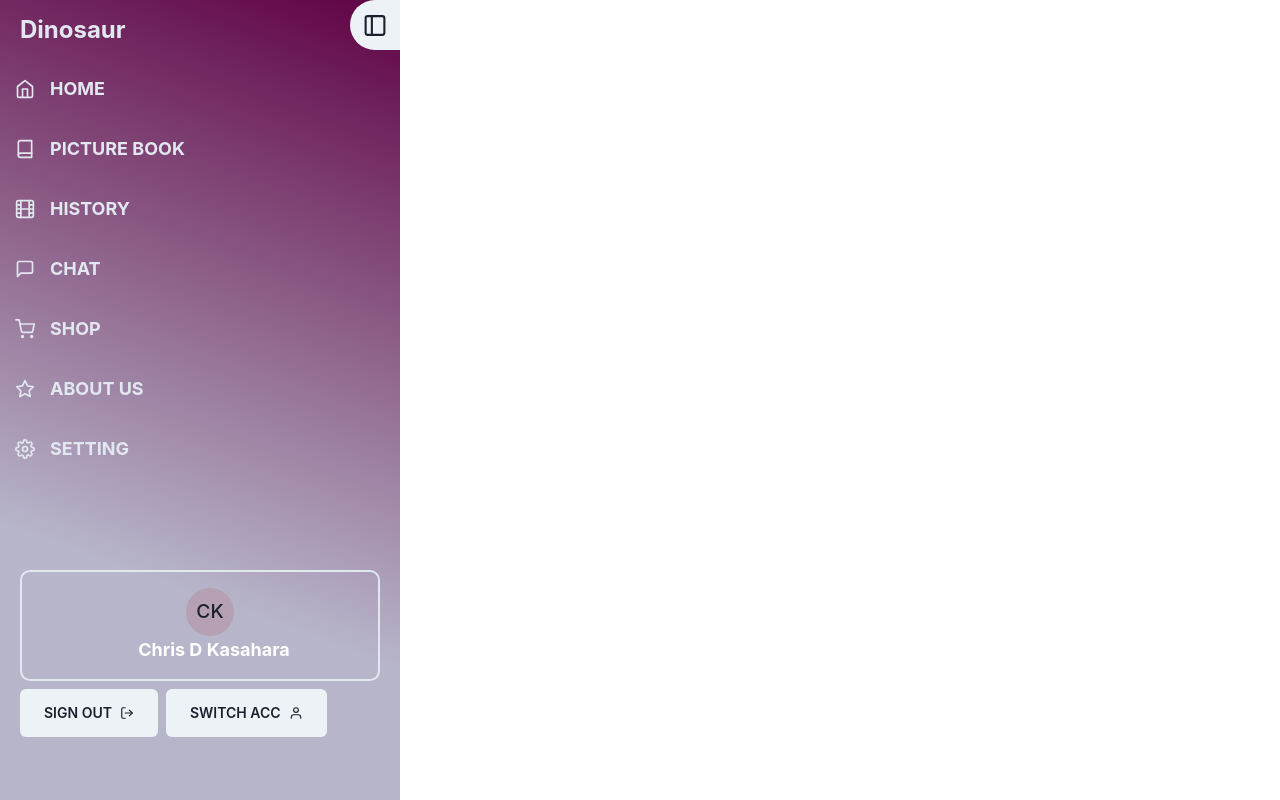
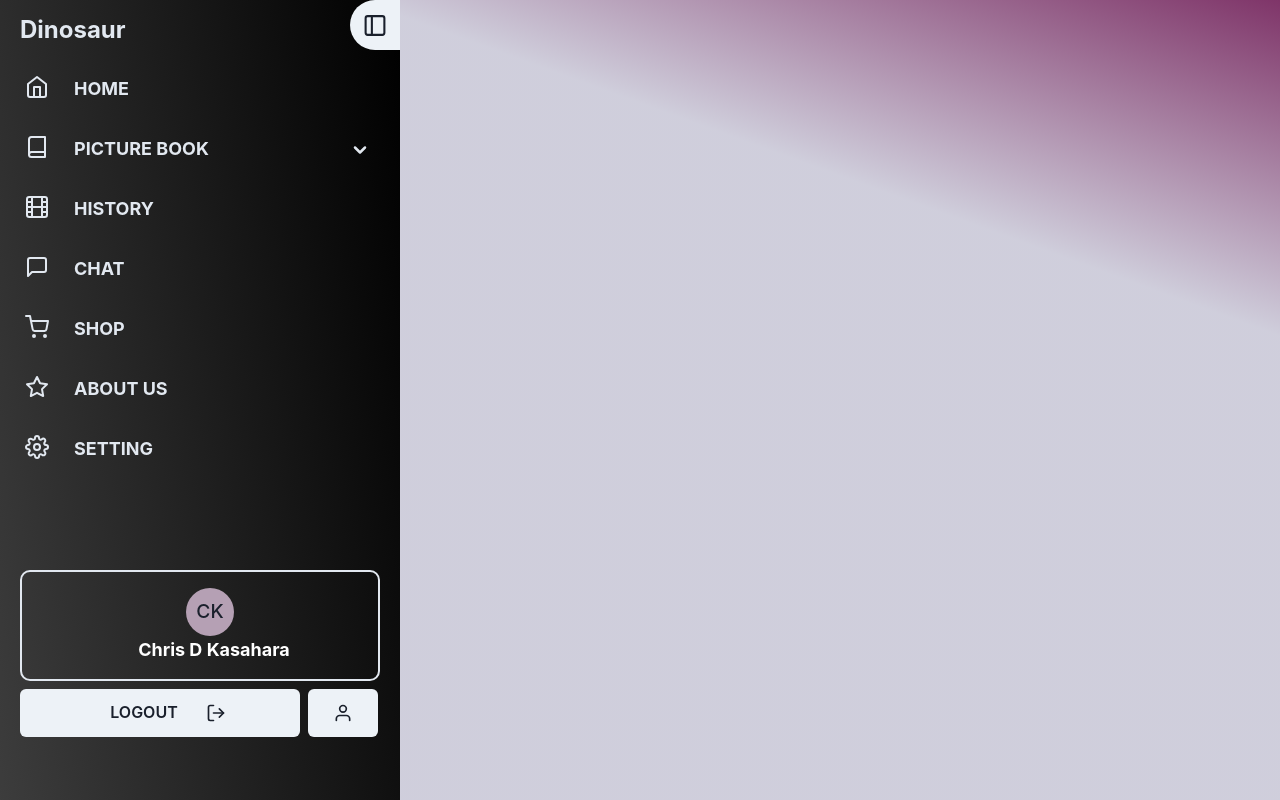
Before and after one commit to Christian-D-K/sidebar_menu, a Next.js app: page / in a window 1280 px wide. Built offline with nearby package versions, Linux system fonts and the light colour scheme.

Commit message:
背景色の設定と挙動設定

```diff
--- a/pages/index.tsx
+++ b/pages/index.tsx
@@ -1,8 +1,20 @@
+import { Flex } from '@chakra-ui/react'
 import type { NextPage } from 'next'
 import Sidebar from '../src/features/Menu/Sidebar'
 
 const Home: NextPage = () => {
-  return <Sidebar />
+  return (
+    <Flex flexFlow='row'>
+      <Sidebar />
+      <Flex
+        w='100%'
+        h='100vh'
+        bgGradient='linear(200deg, rgba(95, 2, 67, .8), rgba(17,11,79,.2)30%),
+    linear-gradient(135deg, rgba(0,0,90,.5), rgba(120,0,100,.4) 90%),
+    linear-gradient(330deg, rgba(0,0,20, .9), rgba(0,0,0) 40%)'
+      ></Flex>
+    </Flex>
+  )
 }
 
 export default Home
--- a/src/common/consts.ts
+++ b/src/common/consts.ts
@@ -32,43 +32,43 @@ export const menuContents: menuContentsType = [
         id: 'rfrgsg',
         path: '/',
         icon: 'none',
-        name: 'Pteranodon',
+        name: 'PTERANODON',
       },
       {
         id: 'qqarfw',
         path: '/',
         icon: 'none',
-        name: 'Stegosaurus',
+        name: 'STEGOSAURUS',
       },
       {
         id: 'tdchdx',
         path: '/',
         icon: 'none',
-        name: 'Triceratops',
+        name: 'TRICARETOPS',
       },
       {
         id: 'jrcsxs',
         path: '/',
         icon: 'none',
-        name: 'ParasauroLophus',
+        name: 'PARASAUROLOPHUS',
       },
       {
         id: 'eedddw',
         path: '/',
         icon: 'none',
-        name: 'Spinosaurus',
+        name: 'SPINOSAURUS',
       },
       {
         id: 'ggegss',
         path: '/',
         icon: 'none',
-        name: 'Brachiosaurus',
+        name: 'BRACHIOSAURUS',
       },
       {
         id: 'eggfsg',
         path: '/',
         icon: 'none',
-        name: 'Plesiosaurus',
+        name: 'PLESIOSAURUS',
       },
     ],
   },
--- /dev/null
+++ b/src/components/element/ ExtendableButton.tsx
@@ -0,0 +1,36 @@
+import { Icon, Button, Text } from '@chakra-ui/react'
+import { extendableButtonPropsType } from '../../types/ExtendableButton.type'
+
+const ExtendableButton = ({
+  buttonText,
+  isExtend,
+  icon,
+  extendWidth,
+  shrinkWidth,
+  height,
+  onMouseEvent,
+}: extendableButtonPropsType) => {
+  return (
+    <Button
+      w={isExtend ? extendWidth : shrinkWidth}
+      h={height}
+      onMouseEnter={onMouseEvent}
+      fontSize='md'
+      transition={'400ms'}
+      _hover={{ bg: 'gray.400', color: 'gray.800' }}
+    >
+      <Text
+        w={isExtend ? '100px' : '0px'}
+        transition={'800ms'}
+        overflow='hidden'
+      >
+        {isExtend && buttonText}
+      </Text>
+      {icon && (
+        <Icon as={icon} h={5} w={5} ml={isExtend ? 3 : 0} transition={'100m'} />
+      )}
+    </Button>
+  )
+}
+
+export default ExtendableButton
--- a/src/features/Menu/ChildMenu.tsx
+++ b/src/features/Menu/ChildMenu.tsx
@@ -1,8 +1,7 @@
-import { Flex, ListItem, Center, Icon } from '@chakra-ui/react'
+import { Flex, ListItem } from '@chakra-ui/react'
 import { useAtom } from 'jotai'
 import { menuContentsAtom } from '../../atom/MenuAtom'
 import { childMenuContentsPropsType } from '../../types/Manu.type'
-import { FiChevronDown } from 'react-icons/fi'
 
 const ChildMenu = ({ id, parentId }: childMenuContentsPropsType) => {
   const [menuContents] = useAtom(menuContentsAtom)
@@ -13,7 +12,12 @@ const ChildMenu = ({ id, parentId }: childMenuContentsPropsType) => {
     (chlidContentsItem) => chlidContentsItem.id === id
   )
   return (
-    <Flex color='gray.600' cursor='pointer' _hover={{ bg: 'gray.700' }} pl={10}>
+    <Flex
+      color='gray.600'
+      cursor='pointer'
+      _hover={{ bg: 'gray.700', color: 'gray.200' }}
+      pl={10}
+    >
       <ListItem my={15} h={30} flexGrow={1} fontSize='lg' fontWeight='bold'>
         {childMenuItem?.name}
       </ListItem>
--- a/src/features/Menu/MenuFooter.tsx
+++ b/src/features/Menu/MenuFooter.tsx
@@ -1,3 +1,4 @@
+import { useState } from 'react'
 import { useAtom } from 'jotai'
 import {
   Flex,
@@ -8,48 +9,32 @@ import {
   Stack,
   Button,
 } from '@chakra-ui/react'
-import { FiLogOut, FiUser, FiChevronRight } from 'react-icons/fi'
+import { FiLogOut, FiUser } from 'react-icons/fi'
 import { menuOpeningStateAtom } from '../../atom/MenuAtom'
+import ExtendableButton from '../../components/element/ ExtendableButton'
 
 const MenuFooter = () => {
   const [menuOpeningState, setMenuOpeningState] = useAtom(menuOpeningStateAtom)
   const { mainMenuState } = menuOpeningState
   const { isOpen } = mainMenuState
   return (
-    <Flex h={250} w='100%' flexFlow='column' p={5}>
-      <Flex
-        flexFlow='row'
-        border='2px'
-        borderRadius='10px'
-        borderColor='gray.200'
-        py={4}
-        pl={7}
-        mb={1}
-        cursor='pointer'
-        _hover={{ bg: 'gray.200' }}
-      >
-        <Center flexFlow='column' flexGrow={1}>
-          <Avatar src='' name='Chris Kasahara' size='md' mr={2} />
-          <Text fontSize='lg' fontWeight='bold' color='white'>
-            Chris D Kasahara
-          </Text>
-        </Center>
-      </Flex>
-      <Flex>
-        <Stack direction='row' spacing={2} py={1}>
-          <Button size='sm' p={6} rightIcon={<FiLogOut />}>
-            SIGN OUT
-          </Button>
-          <Button size='sm' p={6} rightIcon={<FiUser />}>
-            SWITCH ACC
-          </Button>
-        </Stack>
-      </Flex>
+    <Flex h={250} w='100%' flexFlow='column' p={isOpen ? 5 : 0}>
+      {isOpen ? (
+        <FooterContentsWhenMenuOpen />
+      ) : (
+        <FooterContentsWhenMenuClosed />
+      )}
     </Flex>
   )
 }
 
 const FooterContentsWhenMenuOpen = () => {
+  const [isLeftButtonWide, setIsLeftButtonWide] = useState(true)
+
+  const onMouseEvent = () => {
+    setIsLeftButtonWide(!isLeftButtonWide)
+  }
+
   return (
     <>
       <Flex
@@ -61,27 +46,58 @@ const FooterContentsWhenMenuOpen = () => {
         pl={7}
         mb={1}
         cursor='pointer'
-        _hover={{ bg: 'gray.200' }}
+        color='white'
+        transition={'1500ms'}
+        _hover={{ bg: 'gray.200', color: 'gray.700' }}
       >
         <Center flexFlow='column' flexGrow={1}>
           <Avatar src='' name='Chris Kasahara' size='md' mr={2} />
-          <Text fontSize='lg' fontWeight='bold' color='white'>
+          <Text fontSize='lg' fontWeight='bold'>
             Chris D Kasahara
           </Text>
         </Center>
       </Flex>
       <Flex>
         <Stack direction='row' spacing={2} py={1}>
-          <Button size='sm' p={6} rightIcon={<FiLogOut />}>
-            SIGN OUT
-          </Button>
-          <Button size='sm' p={6} rightIcon={<FiUser />}>
-            SWITCH ACC
-          </Button>
+          <ExtendableButton
+            buttonText='LOGOUT'
+            isExtend={isLeftButtonWide}
+            extendWidth='280px'
+            shrinkWidth='70px'
+            height={12}
+            icon={FiLogOut}
+            onMouseEvent={!isLeftButtonWide ? onMouseEvent : () => {}}
+          />
+          <ExtendableButton
+            buttonText='SWITCH ACC'
+            isExtend={!isLeftButtonWide}
+            extendWidth='280px'
+            shrinkWidth='70px'
+            height={12}
+            icon={FiUser}
+            onMouseEvent={isLeftButtonWide ? onMouseEvent : () => {}}
+          />
         </Stack>
       </Flex>
     </>
   )
 }
 
+const FooterContentsWhenMenuClosed = () => {
+  return (
+    <>
+      <Flex flexFlow='row' cursor='pointer' py={4}>
+        <Center flexFlow='column' flexGrow={1}>
+          <Avatar src='' name='Chris Kasahara' size='md' />
+        </Center>
+      </Flex>
+      <Flex mb={1}>
+        <Stack direction='column' spacing={2} px={4} pt={2}>
+          <ExtendableButton shrinkWidth='50px' height={12} icon={FiLogOut} />
+          <ExtendableButton shrinkWidth='50px' height={12} icon={FiUser} />
+        </Stack>
+      </Flex>
+    </>
+  )
+}
 export default MenuFooter
--- a/src/features/Menu/MenuHeader.tsx
+++ b/src/features/Menu/MenuHeader.tsx
@@ -1,6 +1,6 @@
 import { useAtom } from 'jotai'
 import { Text, Center, Flex, Icon, Button } from '@chakra-ui/react'
-import { FiSidebar } from 'react-icons/fi'
+import { FiMenu, FiSidebar } from 'react-icons/fi'
 import { menuOpeningStateAtom } from '../../atom/MenuAtom'
 
 const MenuHeader = () => {
@@ -45,7 +45,12 @@ const MenuHeader = () => {
         cursor='pointer'
       >
         <Center>
-          <Icon w='50px' h='25px' strokeWidth='2px' as={FiSidebar} />
+          <Icon
+            w='50px'
+            h='25px'
+            strokeWidth='2px'
+            as={isOpen ? FiSidebar : FiMenu}
+          />
         </Center>
       </Button>
     </Flex>
--- a/src/features/Menu/NavItem.tsx
+++ b/src/features/Menu/NavItem.tsx
@@ -34,20 +34,15 @@ const NavItem = ({ id }: navItemType) => {
         color='gray.200'
         cursor='pointer'
         flexFlow='row'
+        fontSize='lg'
+        transition={'300ms'}
         _hover={{ bg: 'gray.200', color: 'gray.700' }}
       >
-        <ListItem
-          my={15}
-          h={30}
-          flexGrow={1}
-          flexFlow='row'
-          fontSize='lg'
-          fontWeight='bold'
-        >
+        <ListItem my={15} h={30} flexGrow={1} flexFlow='row' fontWeight='bold'>
           <ListIcon
-            mx={15}
-            h={5}
-            w={5}
+            mx='25px'
+            h={6}
+            w={6}
             strokeWidth={2}
             as={navItemContens.icon}
           />
@@ -55,8 +50,13 @@ const NavItem = ({ id }: navItemType) => {
         </ListItem>
         {navItemContens.childMenuContents &&
           navItemContens.childMenuContents?.length > 0 &&
-          isSubMenuOpen && (
-            <Center w='70px' onClick={onClick}>
+          isMainMenuOpen && (
+            <Center
+              w='80px'
+              onClick={onClick}
+              transition={'300ms'}
+              _hover={{ bg: 'gray.500', color: 'gray.200' }}
+            >
               <Icon as={FiChevronDown} h={5} w={5} strokeWidth='3px' />
             </Center>
           )}
@@ -66,9 +66,7 @@ const NavItem = ({ id }: navItemType) => {
           flexGrow={1}
           flexFlow='column'
           bg='white'
-          bgGradient='linear(200deg, rgba(160, 160, 160, .5), rgba(250,250,250, .7) 40.71%),
-      linear-gradient(130deg, rgba(200, 200, 200, .4), rgba(250, 250, 250, .5) 80.71%),
-      linear-gradient(320deg, rgba(250, 250, 250, .5), rgba(150, 150, 150, .5) 60.71%),'
+          bgGradient='linear(230deg, rgba(120, 120, 120, .7), rgba(250,250,250, .6) 50%),'
         >
           <List>
             {navItemContens.childMenuContents &&
--- a/src/features/Menu/Sidebar.tsx
+++ b/src/features/Menu/Sidebar.tsx
@@ -13,13 +13,14 @@ const Sidebar = () => {
   return (
     <Flex
       flexFlow='column'
-      w={isOpen ? '400px' : '50px'}
-      bgGradient='linear(200deg, rgba(95, 2, 67), rgba(17,11,79,.3) 70.71%),
-      linear-gradient(135deg, rgba(0,0,120,.8), rgba(0,255,0,0) 60.71%),
-      linear-gradient(330deg, rgba(4,0,33), rgba(0,0,0) 80.71%)'
+      flexShrink={0}
+      w={isOpen ? '400px' : '80px'}
+      // bgGradient='linear(200deg, rgba(95, 2, 67), rgba(17,11,79,.3) 70.71%),
+      // linear-gradient(135deg, rgba(0,0,120,.8), rgba(0,255,0,0) 60.71%),
+      // linear-gradient(330deg, rgba(4,0,33), rgba(0,0,0) 80.71%)'
+      bgGradient='linear(260deg, rgba(0, 0, 0), rgba(40,40,40,.9) 100.71%)'
       h='100vh'
       overflowY={isOpen ? 'scroll' : 'visible'}
-      pos='relative'
       sx={{
         '&::-webkit-scrollbar': {
           display: 'none',
```
Also changed, not shown: src/types/ExtendableButton.type.ts (added, +10 -0 lines).
